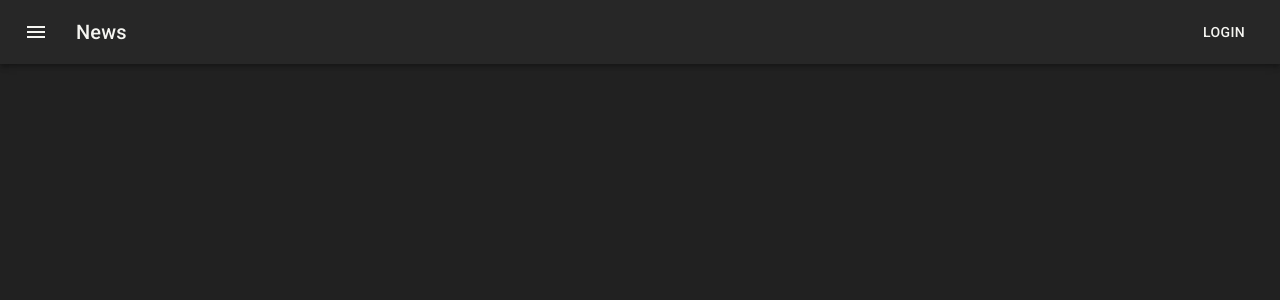
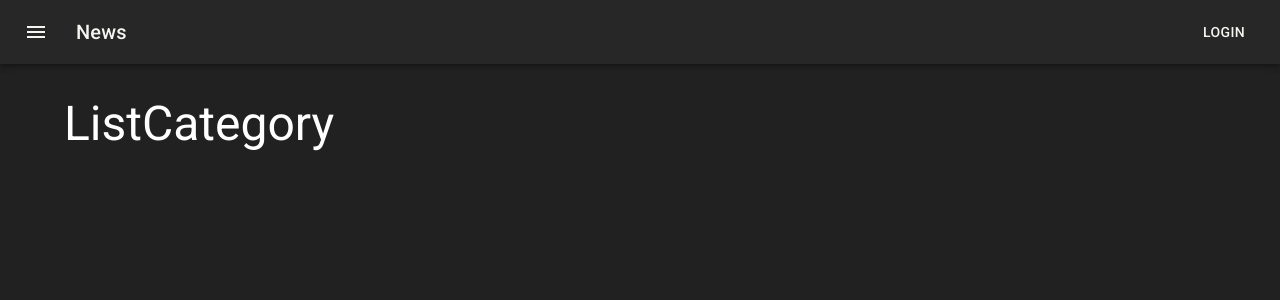
Before and after one commit to luiz-eduardo-gs/fc3-admin-catalog-react, a React (Create React App) app: page /categories in a window 1280 px wide. Before the commit this address had no page. Shown: the top 300 px of the page. Built offline with nearby package versions, Linux system fonts and the light colour scheme.

Commit message:
feat: category crud

```diff
--- a/src/App.tsx
+++ b/src/App.tsx
@@ -1,25 +1,11 @@
-import { Box, ThemeProvider, Typography, createTheme } from '@mui/material';
-import * as React from 'react';
+import { Box, ThemeProvider, Typography } from '@mui/material';
 import { Header } from './components/Header';
 import { Layout } from './components/Layout';
 import { appTheme } from './config/theme';
 import { Route, Routes } from 'react-router-dom';
-
-const Home = () => (
-  <Box>
-    <Typography variant='h3' component="h1">
-      Home
-    </Typography>
-  </Box>
-);
-
-const About = () => (
-  <Box>
-    <Typography variant='h3' component="h1">
-      About
-    </Typography>
-  </Box>
-);
+import { ListCategory } from './features/categories/ListCategory';
+import { CreateCategory } from './features/categories/CreateCategory';
+import { EditCategory } from './features/categories/EditCategory';
 
 export default function MyApp() {
   return (
@@ -34,8 +20,18 @@
         <Header />
         <Layout>
           <Routes>
-            <Route path="/" element={<Home />} />
-            <Route path="about" element={<About />} />
+            <Route path="/" element={<ListCategory />} />
+            <Route path="/categories" element={<ListCategory />} />
+            <Route path="/categories/create" element={<CreateCategory />} />
+            <Route path="/categories/:id/edit" element={<EditCategory />} />
+
+            <Route path="*" element={
+              <Box sx={{ color: "white" }}>
+                <Typography variant='h1'>404</Typography>
+                <Typography variant='h2'>Page not found</Typography>
+              </Box>
+            } />
+
           </Routes>
         </Layout>
       </Box>
--- /dev/null
+++ b/src/features/categories/CreateCategory.tsx
@@ -0,0 +1,9 @@
+import { Box, Typography } from "@mui/material";
+
+export const CreateCategory = () => (
+    <Box>
+      <Typography variant='h3' component="h1">
+      CreateCategory
+      </Typography>
+    </Box>
+);
--- /dev/null
+++ b/src/features/categories/EditCategory.tsx
@@ -0,0 +1,9 @@
+import { Box, Typography } from "@mui/material";
+
+export const EditCategory = () => (
+    <Box>
+      <Typography variant='h3' component="h1">
+      EditCategory
+      </Typography>
+    </Box>
+);
--- /dev/null
+++ b/src/features/categories/ListCategory.tsx
@@ -0,0 +1,9 @@
+import { Box, Typography } from "@mui/material";
+
+export const ListCategory = () => (
+    <Box>
+      <Typography variant='h3' component="h1">
+      ListCategory
+      </Typography>
+    </Box>
+);
```
